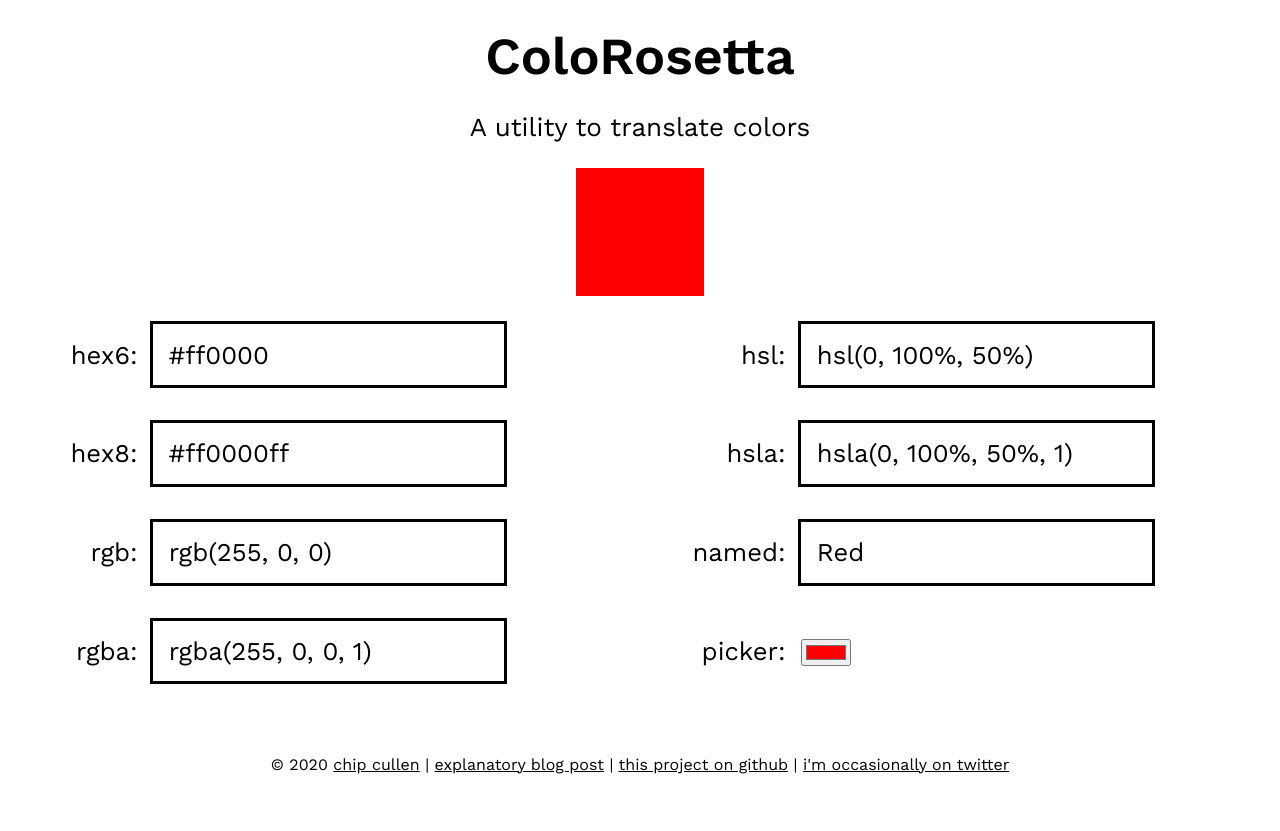
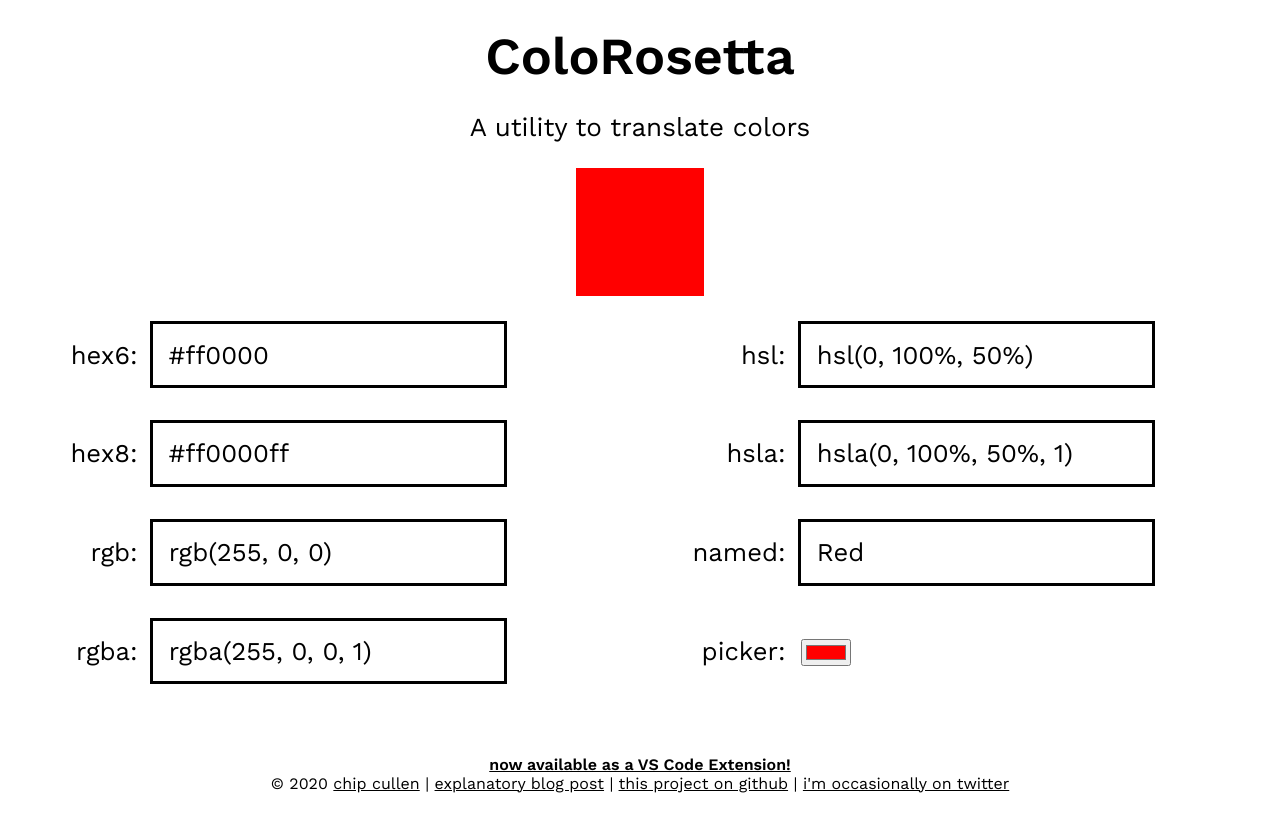
Before and after one commit to chipcullen/colorosetta, a React (Create React App) app: page / in a window 1280 px wide. Built offline with nearby package versions, Linux system fonts and the light colour scheme.

Commit message:
linking to the extension in the footer

```diff
--- a/src/components/Footer.tsx
+++ b/src/components/Footer.tsx
@@ -4,6 +4,7 @@ const Footer: React.FC = () => {
 
   return (
     <footer>
+        <strong><a href="https://marketplace.visualstudio.com/items?itemName=chipcullen.colorosetta">now available as a VS Code Extension!</a></strong><br />
         &copy; {new Date().getFullYear()}{" "}
         <a href="https://chipcullen.com">
           chip cullen</a> |{" "}
```
